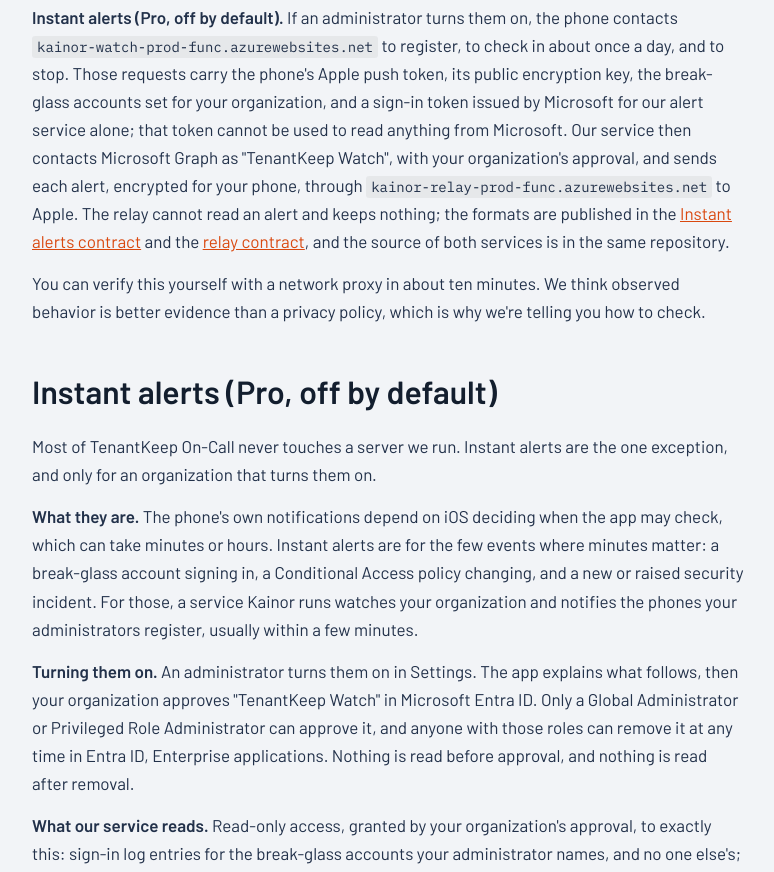
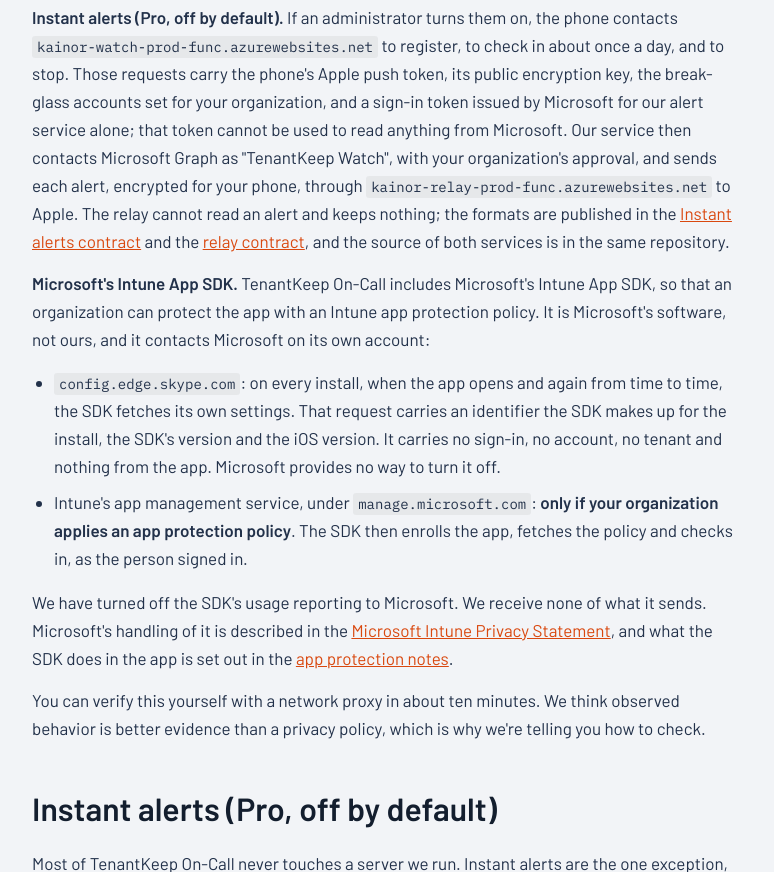
Before and after one commit to Kainor-LLC/LAPSlock, a plain HTML site: page docs/privacy/index.html in a window 1280 px wide. Shown: the part 5901-6773 px from the top of the page, without its empty margins (252-1026 px from the left). Drawn offline with nearby package versions, Linux system fonts and the light colour scheme.

Commit message:
Spike: the words for Intune app protection
Not for main and not pushed. Step 7 of MAM-PLAN.md.

- docs/APP-PROTECTION.md, new: Microsoft's Intune App SDK as the one
  closed-source component, what holds it to the app target, what it does
  with no policy (a request to Microsoft at launch and its own storage),
  how an organization turns protection on, what a policy changes, what it
  does not do, and what has been seen working.
- README: the source claim, the hosts claim and the collection claim say
  what the SDK adds.
- Network page: the app's own hosts, and the SDK's two, with which was
  observed and which only named in its binary.
- One-pager, the configuration reference (watch.allowed, and the keys through
  Intune's app channel), the privacy page and how it works (nine apps).

The privacy page here is not the live one. Publishing it is a separate step.

```diff
--- a/docs/privacy/index.html
+++ b/docs/privacy/index.html
@@ -265,7 +265,7 @@
     report before sending it.</p>
 
     <h2 class="sec">Network connections</h2>
-    <p>Your organization's data travels between your device and exactly two hosts:</p>
+    <p>What the app reads from your organization travels between your device and exactly two hosts:</p>
     <ul>
       <li><code>login.microsoftonline.com</code>: Microsoft sign-in</li>
       <li><code>graph.microsoft.com</code>: Microsoft Graph, where your data lives</li>
@@ -304,6 +304,24 @@
     <a href="https://github.com/Kainor-LLC/LAPSlock/blob/main/docs/INSTANT-ALERTS.md">Instant alerts contract</a>
     and the <a href="https://github.com/Kainor-LLC/LAPSlock/blob/main/docs/RELAY-API.md">relay contract</a>,
     and the source of both services is in the same repository.</p>
+    <p><strong>Microsoft's Intune App SDK.</strong> TenantKeep On-Call includes Microsoft's Intune App SDK,
+    so that an organization can protect the app with an Intune app protection policy. It is Microsoft's
+    software, not ours, and it contacts Microsoft on its own account:</p>
+    <ul>
+      <li><code>config.edge.skype.com</code>: on every install, when the app opens and again from time to
+      time, the SDK fetches its own settings. That request carries an identifier the SDK makes up for the
+      install, the SDK's version and the iOS version. It carries no sign-in, no account, no tenant and
+      nothing from the app. Microsoft provides no way to turn it off.</li>
+      <li>Intune's app management service, under <code>manage.microsoft.com</code>: <strong>only if your
+      organization applies an app protection policy</strong>. The SDK then enrolls the app, fetches the
+      policy and checks in, as the person signed in.</li>
+    </ul>
+    <p>We have turned off the SDK's usage reporting to Microsoft. We receive none of what it sends.
+    Microsoft's handling of it is described in the
+    <a href="https://learn.microsoft.com/legal/intune/microsoft-intune-privacy-statement">Microsoft Intune
+    Privacy Statement</a>, and what the SDK does in the app is set out in the
+    <a href="https://github.com/Kainor-LLC/LAPSlock/blob/main/docs/APP-PROTECTION.md">app protection
+    notes</a>.</p>
     <p>You can verify this yourself with a network proxy in about ten minutes. We think observed
     behavior is better evidence than a privacy policy, which is why we're telling you how to check.</p>
 
```
Also changed, not shown: docs/how-it-works/index.html (+17 -1 lines), 5 other files.
